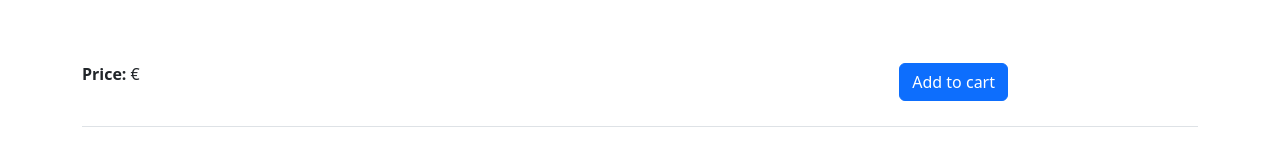
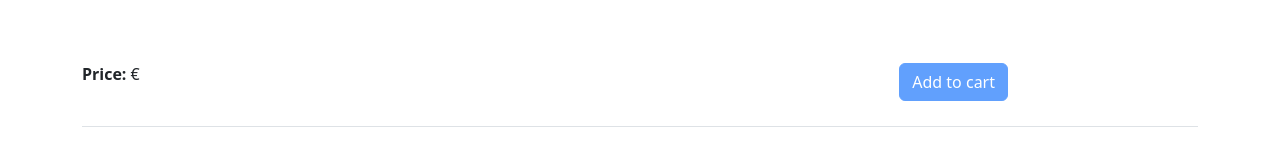
Before and after one commit to DanieleCascio-dev/e-commerce-vue, a JavaScript app: page /product/1 in a window 1280 px wide. Shown: the part 283-431 px from the top of the page. Built offline with nearby package versions, Linux system fonts and the light colour scheme; no server answers.

Commit message:
Fix: available error in ProductPage

```diff
--- a/src/pages/ProductPage.vue
+++ b/src/pages/ProductPage.vue
@@ -18,7 +18,6 @@ export default {
     axios
       .get(`${this.store.baseUrl}/api/products/${this.$route.params.id}`)
       .then((resp) => {
-
         this.product = resp.data.results;
       })
       .finally(() => {
@@ -75,7 +74,6 @@ export default {
           JSON.parse(localStorage.getItem(key)).price *
           JSON.parse(localStorage.getItem(key)).quantity;
       });
-
     },
     //clear the localStorage and refresh the cart
     removeAll() {
@@ -115,7 +113,11 @@ export default {
           </div>
 
           <div class="col-4 text-end">
-            <button class="btn btn-primary" @click="addToCart(product)">
+            <button
+              class="btn btn-primary"
+              :disabled="!product.available"
+              @click="addToCart(product)"
+            >
               Add to cart
             </button>
           </div>
```
